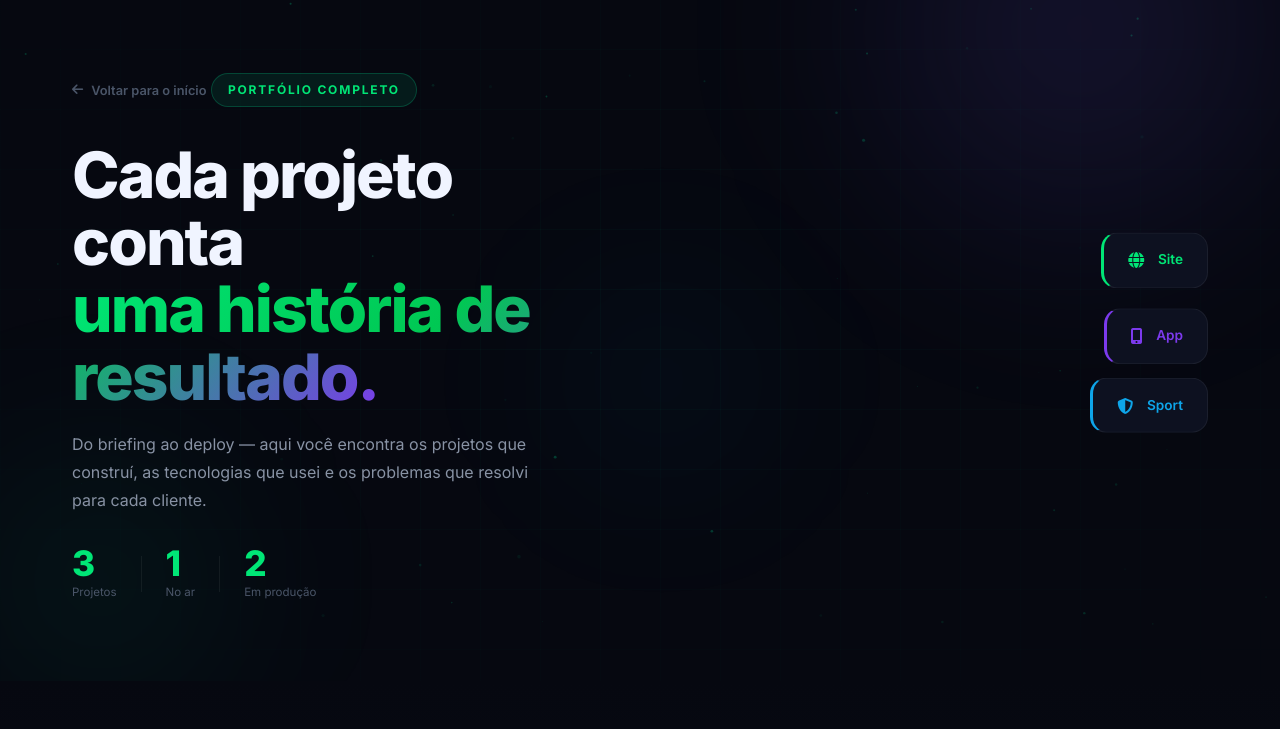
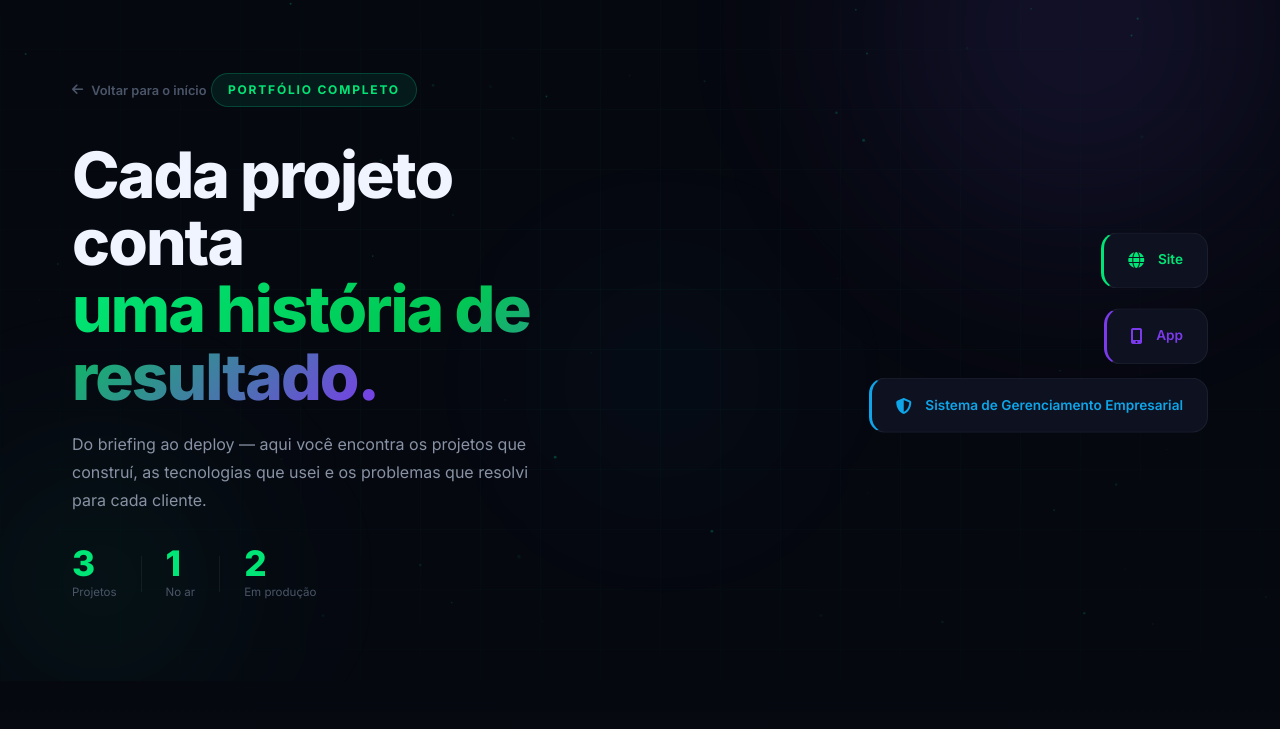
Before and after one commit to arthurpimenntel/arthurfalcaodev, a plain HTML site: page portfolio.html in a window 1280 px wide. Shown: the part 71-800 px from the top of the page. Drawn offline with Linux system fonts and the light colour scheme.

Commit message:
sistema empresarial

```diff
--- a/portfolio.html
+++ b/portfolio.html
@@ -105,7 +105,7 @@
           </div>
           <div class="phc phc-3">
             <i class="fas fa-shield-alt"></i>
-            <span>Sport</span>
+            <span>Sistema de Gerenciamento Empresarial</span>
           </div>
         </div>
       </div>
```
